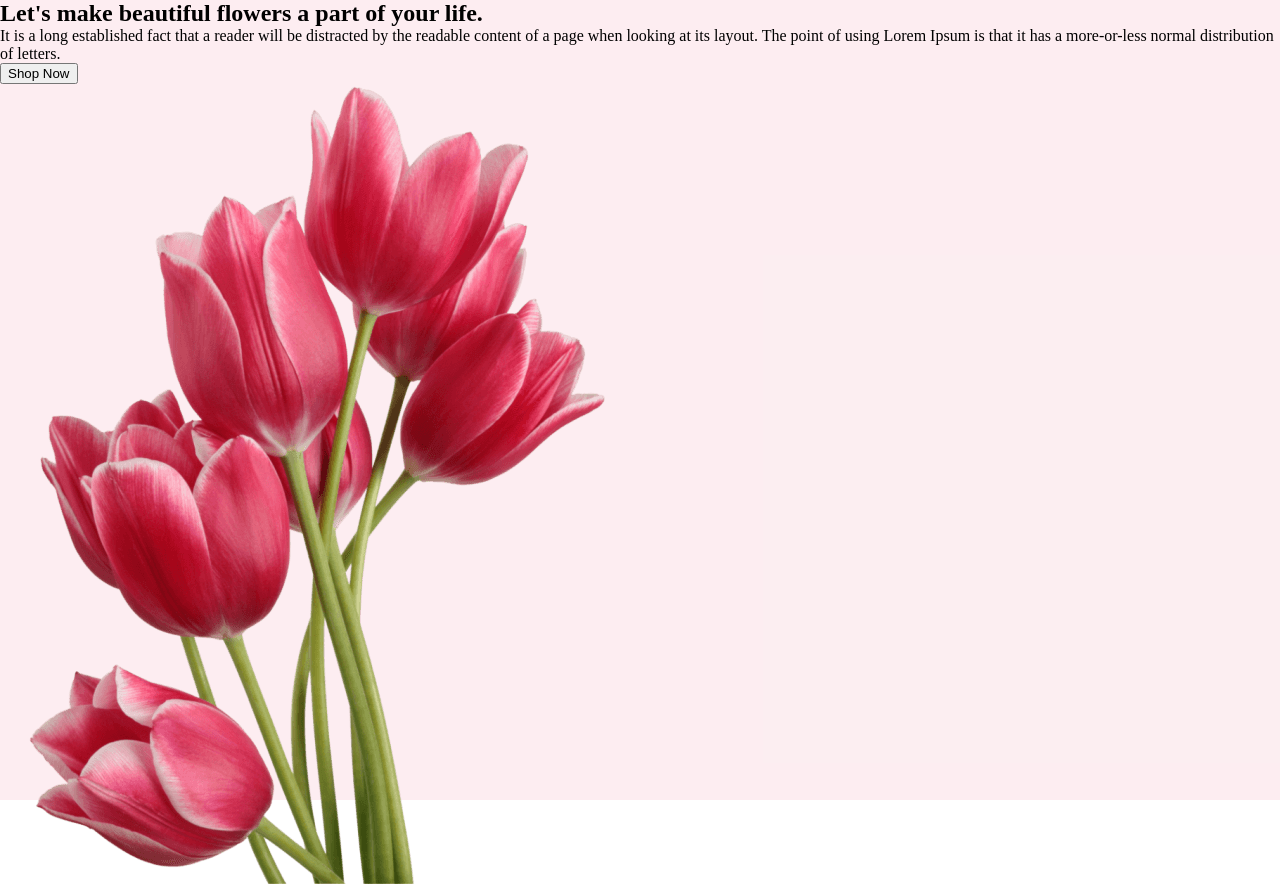
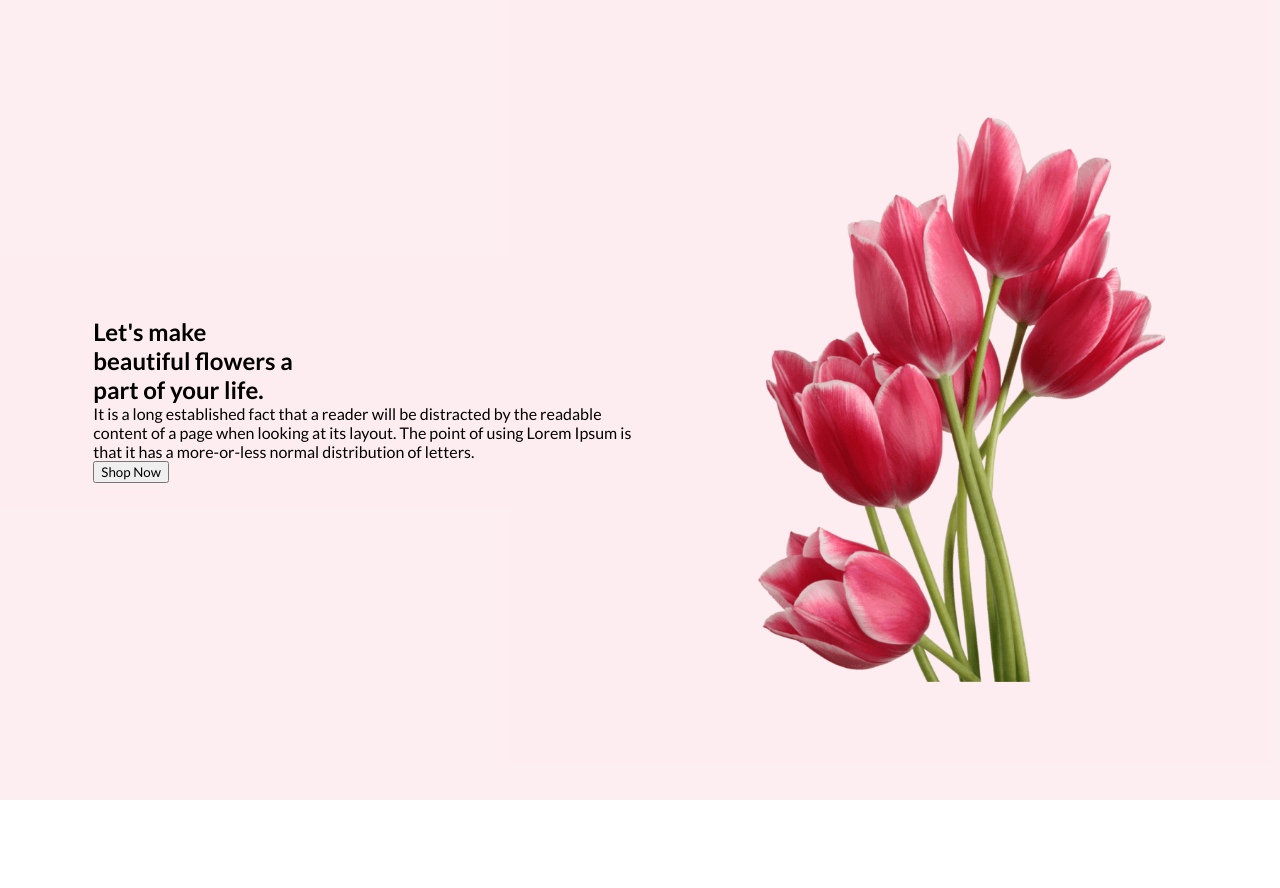
Before and after one commit to emselimahmed/flower-shop-assignment, a plain HTML site: page index.html in a window 1280 px wide. After the commit the page ends 800 px from the top, so only its background shows below. Drawn offline with Linux system fonts and the light colour scheme.

Commit message:
banner work

```diff
--- a/index.html
+++ b/index.html
@@ -18,7 +18,7 @@
         <section class="banner">
 
             <div class="banner-text-area">
-                <h1 class="banner-title">Let's make beautiful flowers a part of your life.</h1>
+                <h1 class="banner-title">Let's make <br> beautiful flowers a <br> part of your life.</h1>
                 <p class="banner-description">It is a long established fact that a reader will be distracted by the
                     readable content of a page when looking at its layout. The point of using Lorem Ipsum is that it has
                     a more-or-less normal distribution of letters.</p>
--- a/style.css
+++ b/style.css
@@ -1,5 +1,6 @@
 * {
     margin: 0;
+    font-family: 'Lato', sans-serif;
 }
 
 /* -------------- Similar style section -------------- */
@@ -11,5 +12,19 @@
 .banner {
     background-color: #E554731A;
     height: 100vh;
+    display: flex;
+    align-items: center;
+    justify-content: space-evenly;
 
 }
+
+.banner-text-area {
+    width: 550px;
+}
+
+.banner-image-area {
+}
+
+.banner-photo {
+    width: 450px;
+}
```
